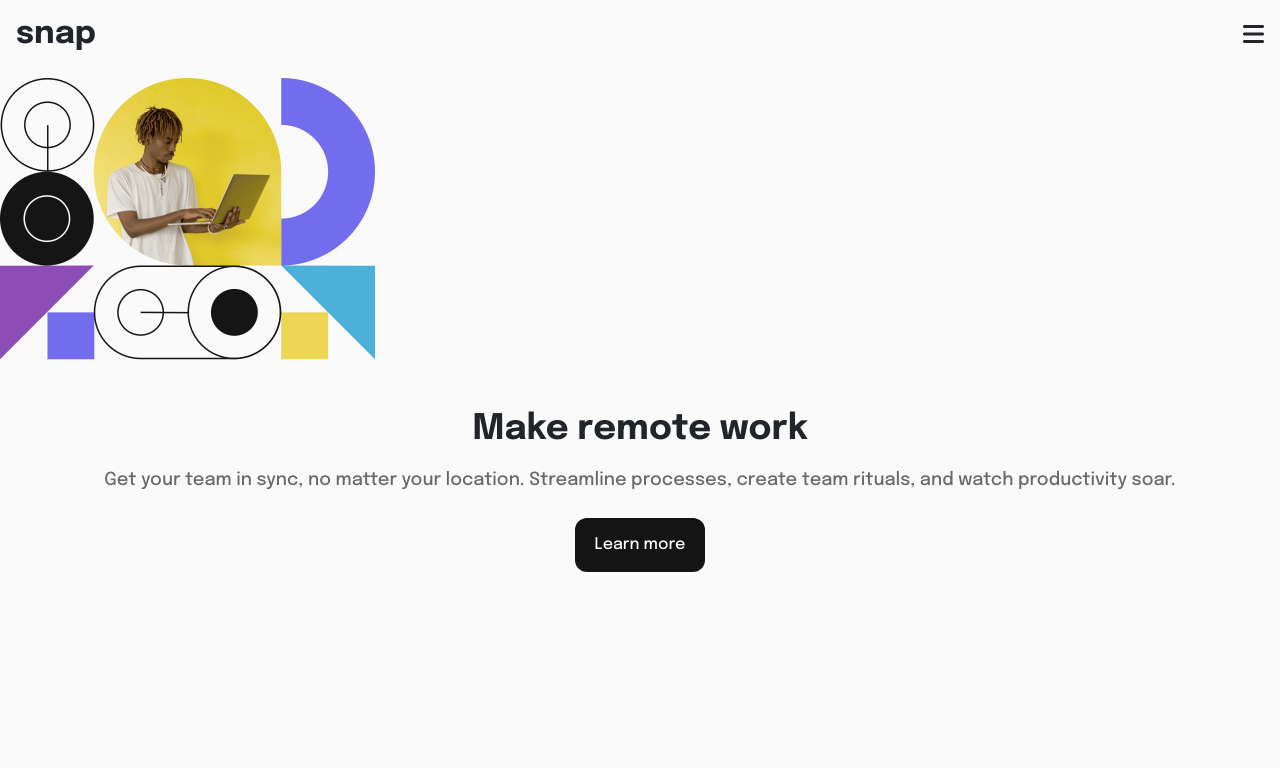
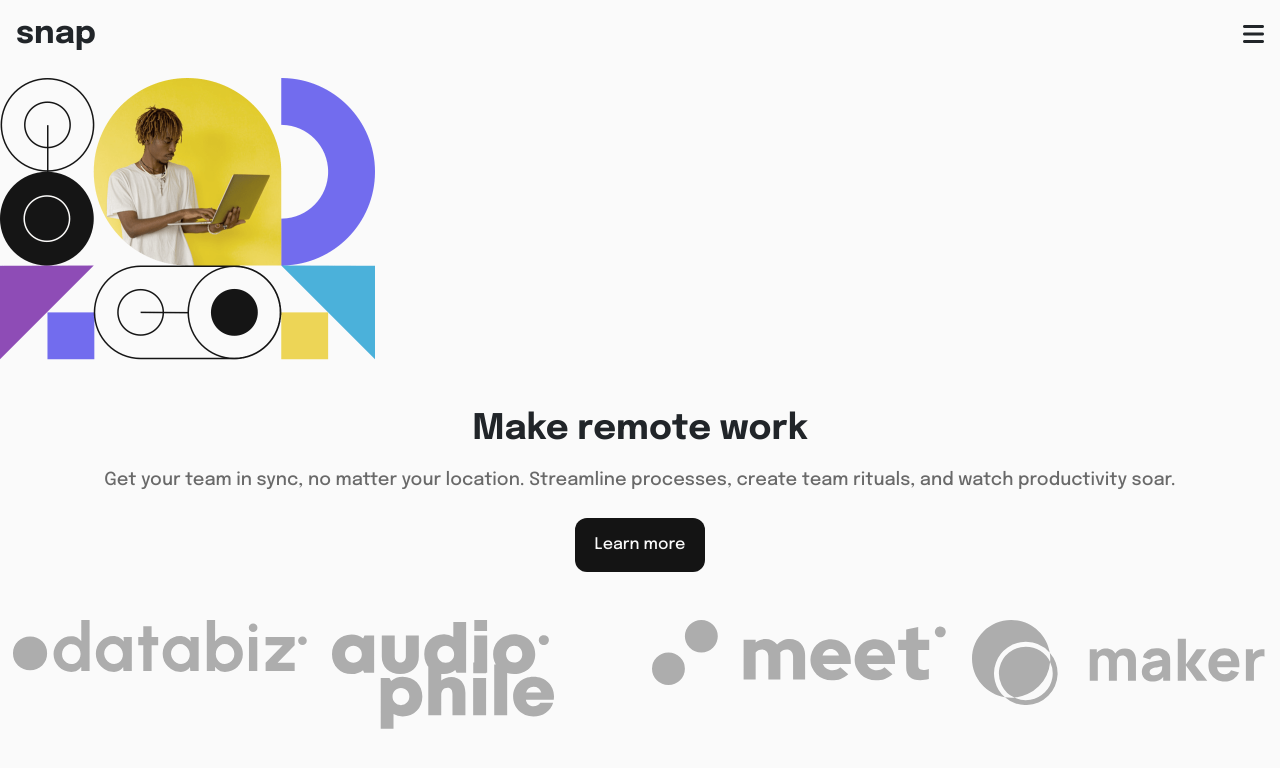
Before and after one commit to nicolozibra1/intro-dropdown-navigation, a Vue app: page / in a window 1280 px wide. Shown: the top 768 px of the page. Built offline with nearby package versions, Linux system fonts and the light colour scheme.

Commit message:
footer-client-logo

```diff
--- a/src/assets/styles/general.scss
+++ b/src/assets/styles/general.scss
@@ -18,4 +18,6 @@ body{
     font-family: 'Epilogue', sans-serif;
     background-color: var(--almostWhite);
     height: 100vh;
+    overflow-x: hidden;
+    overflow-y: hidden;
 }
--- a/src/components/FooterComponent.vue
+++ b/src/components/FooterComponent.vue
@@ -1,6 +1,19 @@
 <template>
-    <footer>
-
+    <footer class="container-fluid mt-5">
+        <div class="row">
+            <div class="col-3">
+                <img src="/img/client-databiz.svg" alt="databiz" class="w-100">
+            </div>
+            <div class="col-3">
+                <img src="/img/client-audiophile.svg" alt="audiophile" class="w-75">
+            </div>
+            <div class="col-3">
+                <img src="/img/client-meet.svg" alt="meet" class="w-100">
+            </div>
+            <div class="col-3">
+                <img src="/img/client-maker.svg" alt="maker" class="w-100">
+            </div>
+        </div>
     </footer>
 </template>
 
```
